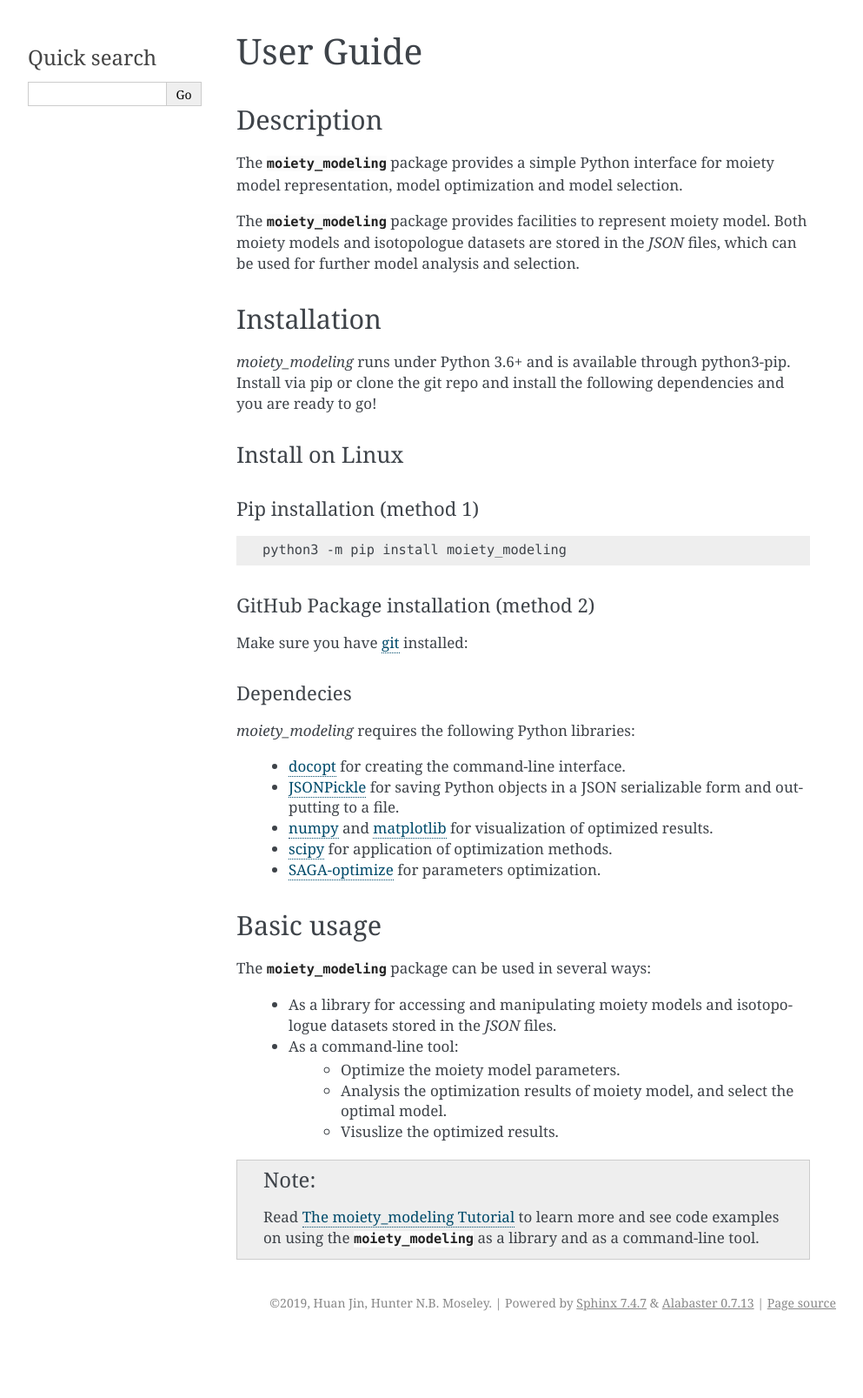
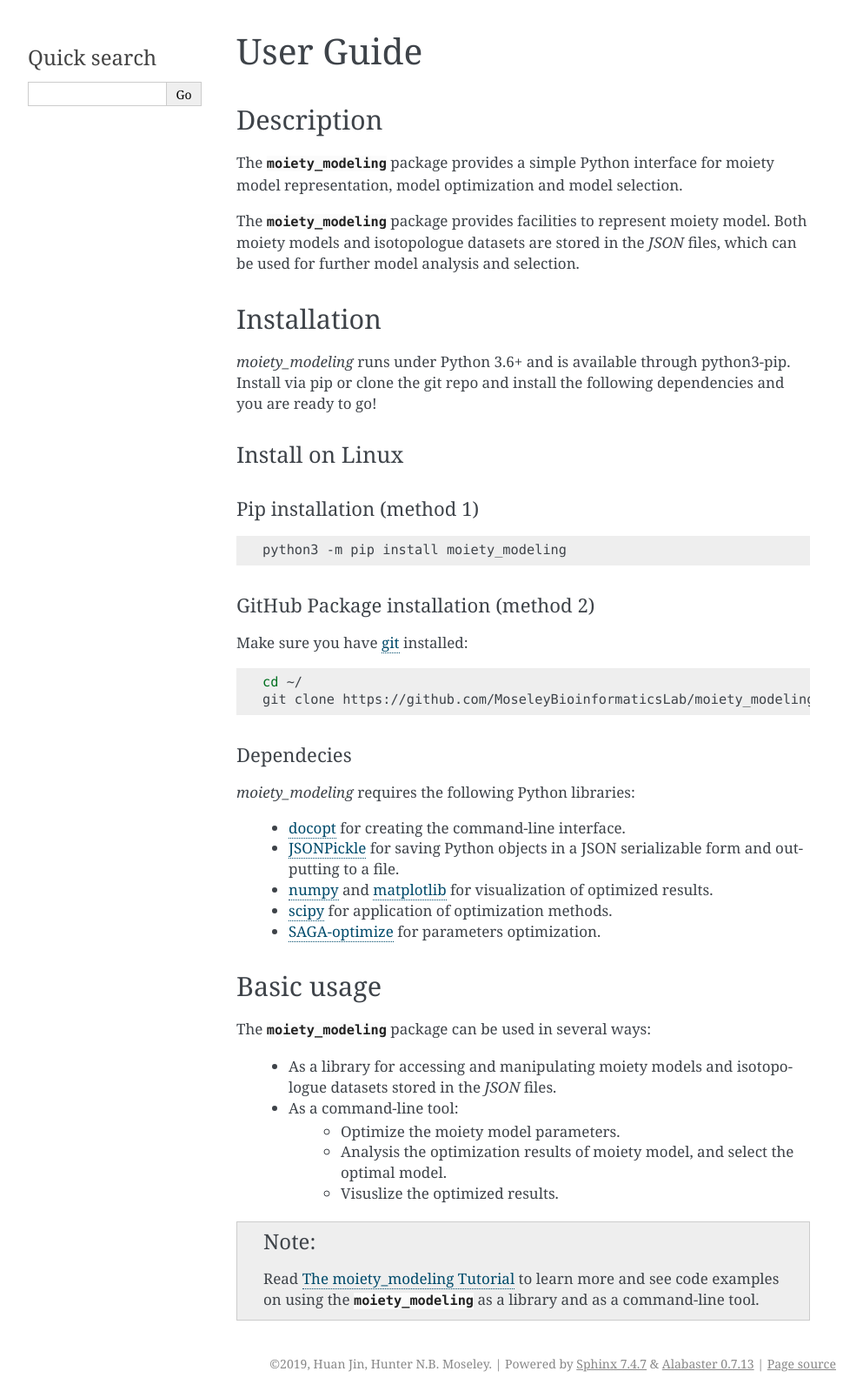
Before and after one commit to MoseleyBioinformaticsLab/SIRM.moietyModeling2, a Sphinx documentation site: the page built from doc/guide.rst, in a window 1280 px wide. Shown: the whole page at 87% size, without its empty margins (148-1141 px from the left). Built offline with Sphinx 7.4.7, drawn with Linux system fonts in a browser that asks for light colours; before the commit the page ends 1537 px from its top, so only the background shows below that.

Commit message:
Updated file

```diff
--- a/doc/guide.rst
+++ b/doc/guide.rst
@@ -30,6 +30,9 @@ Make sure you have git_ installed:
 
 .. code:: bash
 
+   cd ~/
+   git clone https://github.com/MoseleyBioinformaticsLab/moiety_modeling.git
+
 Dependecies
 ...........
 
```
